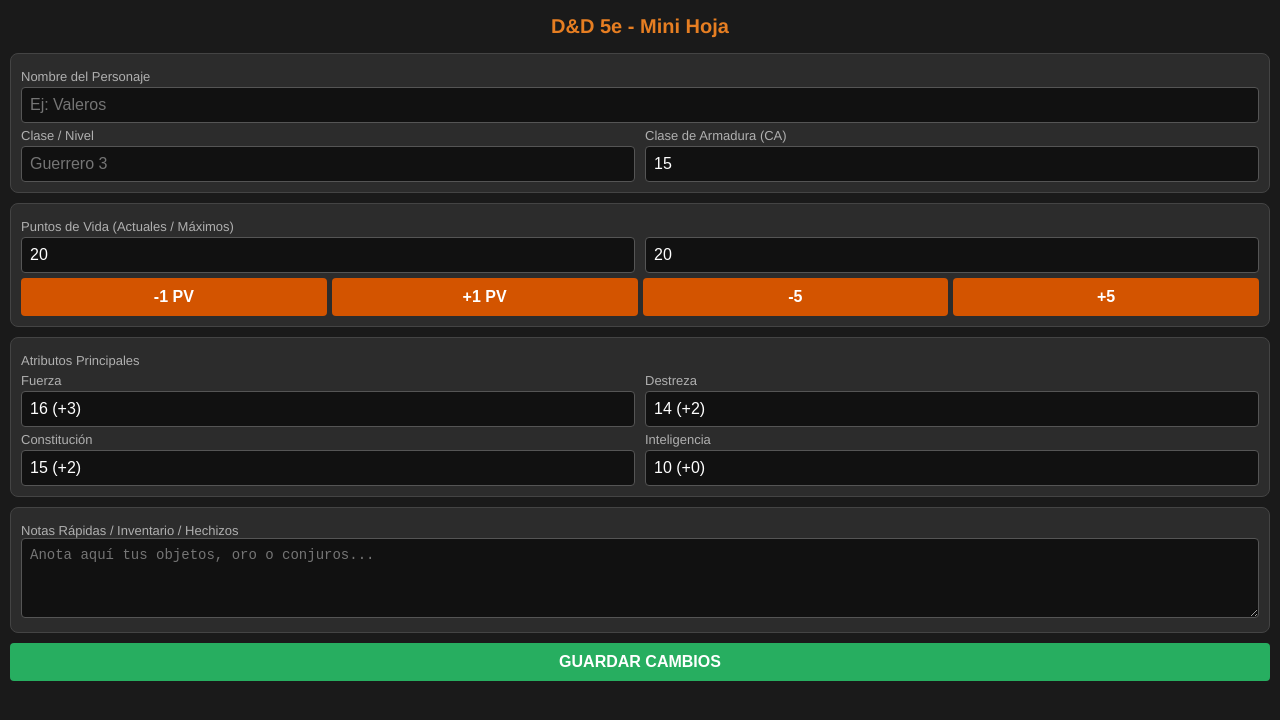
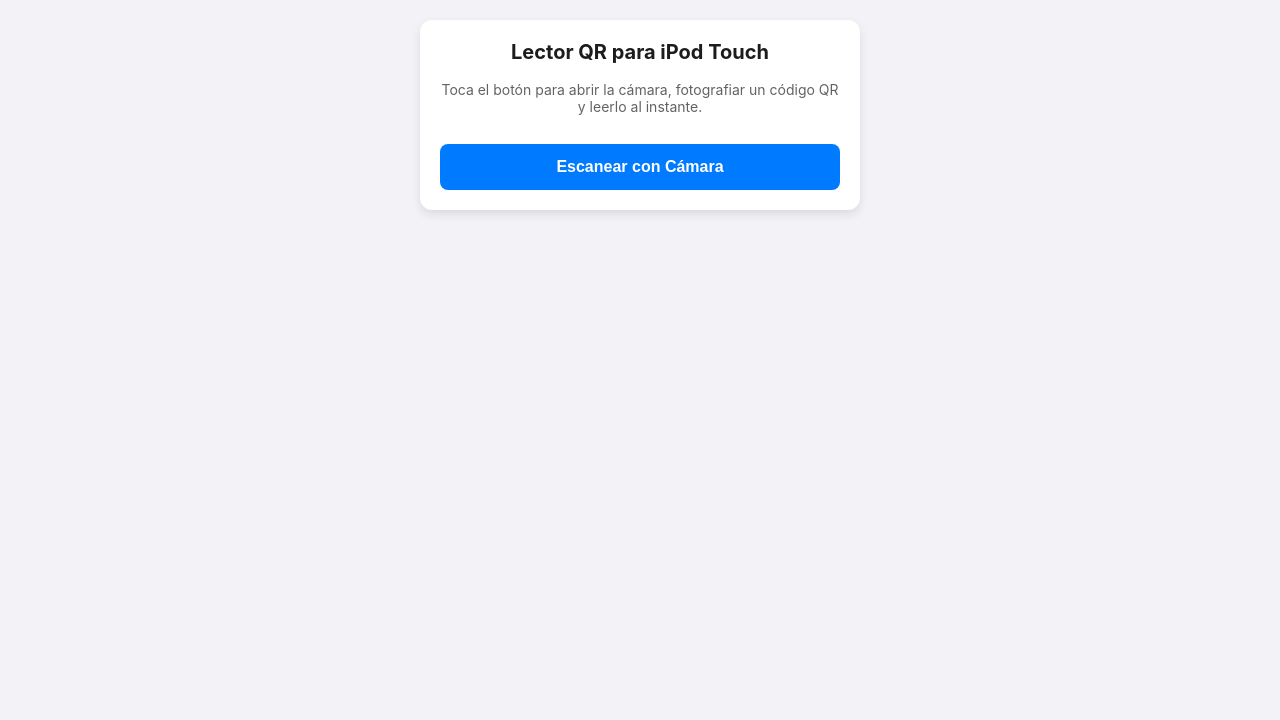
Before and after one commit to 178uats/dd, a plain HTML site: page index.html in a window 1280 px wide. Drawn offline with nearby package versions, Linux system fonts and the light colour scheme.

Commit message:
Revamp index.html for QR Reader functionality
Updated the title and layout for a QR reader interface. Enhanced styling and added functionality for scanning QR codes.

```diff
--- a/index.html
+++ b/index.html
@@ -3,207 +3,151 @@
 <head>
     <meta charset="UTF-8">
     <meta name="viewport" content="width=device-width, initial-scale=1.0, maximum-scale=1.0, user-scalable=no">
-    <title>D&D Mini Hoja</title>
+    <title>Lector QR iPod Touch 5G</title>
+    <!-- Librería ligera para decodificar QR basada en JS puro -->
+    <script src="https://cdn.jsdelivr.net/npm/jsqr@1.4.0/dist/jsQR.js"></script>
     <style>
         body {
-            font-family: Helvetica, Arial, sans-serif;
-            background-color: #1a1a1a;
-            color: #f0f0f0;
+            font-family: -apple-system, BlinkMacSystemFont, "Segoe UI", Roboto, Helvetica, Arial, sans-serif;
+            background-color: #f2f2f7;
+            color: #1c1c1e;
             margin: 0;
-            padding: 10px;
+            padding: 20px;
+            text-align: center;
         }
-        h1, h2 {
-            text-align: center;
-            color: #e67e22;
+        .container {
+            max-width: 400px;
+            margin: 0 auto;
+            background: #ffffff;
+            padding: 20px;
+            border-radius: 12px;
+            box-shadow: 0 4px 10px rgba(0,0,0,0.1);
+        }
+        h2 {
             font-size: 20px;
-            margin: 5px 0 15px 0;
+            margin-top: 0;
         }
-        .card {
-            background-color: #2c2c2c;
-            border: 1px solid #444;
-            border-radius: 8px;
-            padding: 10px;
-            margin-bottom: 10px;
+        p {
+            font-size: 14px;
+            color: #636366;
         }
-        label {
-            font-size: 13px;
-            color: #b0b0b0;
-            display: block;
-            margin-top: 5px;
-        }
-        input[type="text"], input[type="number"] {
-            width: 100%;
-            padding: 8px;
-            margin-top: 3px;
-            background-color: #111;
-            border: 1px solid #555;
-            color: #fff;
-            font-size: 16px;
-            border-radius: 4px;
-            box-sizing: border-box;
-        }
-        .grid-2 {
-            display: flex;
-            gap: 10px;
-        }
-        .grid-2 > div {
-            flex: 1;
-        }
-        .btn-group {
-            display: flex;
-            gap: 5px;
-            margin-top: 5px;
-        }
-        button {
-            flex: 1;
-            padding: 10px;
-            background-color: #d35400;
+        .btn-capture {
+            background-color: #007aff;
             color: white;
             border: none;
-            border-radius: 4px;
+            padding: 14px 20px;
             font-size: 16px;
             font-weight: bold;
+            border-radius: 8px;
+            width: 100%;
+            cursor: pointer;
+            margin-top: 15px;
         }
-        button:active {
-            background-color: #e67e22;
+        .btn-capture:active {
+            background-color: #0056b3;
         }
-        textarea {
-            width: 100%;
-            height: 80px;
-            background-color: #111;
-            border: 1px solid #555;
-            color: #fff;
-            border-radius: 4px;
-            padding: 8px;
-            box-sizing: border-box;
-            font-size: 14px;
+        #file-input {
+            display: none;
         }
-        .save-msg {
-            text-align: center;
-            font-size: 11px;
-            color: #27ae60;
-            margin-top: 5px;
-            height: 15px;
+        #result-container {
+            margin-top: 20px;
+            padding: 12px;
+            background: #e5e5ea;
+            border-radius: 8px;
+            word-break: break-all;
+            display: none;
+        }
+        #result-link {
+            color: #007aff;
+            font-weight: bold;
+            text-decoration: none;
+            display: block;
+            margin-top: 8px;
+        }
+        canvas {
+            display: none;
         }
     </style>
 </head>
 <body>
 
-    <h1>D&D 5e - Mini Hoja</h1>
+<div class="container">
+    <h2>Lector QR para iPod Touch</h2>
+    <p>Toca el botón para abrir la cámara, fotografiar un código QR y leerlo al instante.</p>
 
-    <!-- DATOS GENERALES -->
-    <div class="card">
-        <label>Nombre del Personaje</label>
-        <input type="text" id="nombre" placeholder="Ej: Valeros">
+    <!-- El atributo accept="image/*" y capture="environment" forzarán la apertura de la cámara trasera -->
+    <button class="btn-capture" onclick="document.getElementById('file-input').click();">Escanear con Cámara</button>
+    <input type="file" id="file-input" accept="image/*" capture="environment" onchange="handleImage(this)">
 
-        <div class="grid-2">
-            <div>
-                <label>Clase / Nivel</label>
-                <input type="text" id="clase" placeholder="Guerrero 3">
-            </div>
-            <div>
-                <label>Clase de Armadura (CA)</label>
-                <input type="number" id="ca" value="15">
-            </div>
-        </div>
+    <div id="result-container">
+        <strong>Resultado:</strong>
+        <p id="result-text"></p>
+        <a id="result-link" href="#" target="_blank" style="display:none;">Abrir Enlace</a>
     </div>
+</div>
 
-    <!-- PUNTOS DE VIDA -->
-    <div class="card">
-        <label>Puntos de Vida (Actuales / Máximos)</label>
-        <div class="grid-2">
-            <input type="number" id="pvActual" value="20">
-            <input type="number" id="pvMax" value="20">
-        </div>
-        <div class="btn-group">
-            <button onclick="modPV(-1)">-1 PV</button>
-            <button onclick="modPV(1)">+1 PV</button>
-            <button onclick="modPV(-5)">-5</button>
-            <button onclick="modPV(5)">+5</button>
-        </div>
-    </div>
+<canvas id="canvas"></canvas>
 
-    <!-- ATRIBUTOS PRINCIPALES -->
-    <div class="card">
-        <label>Atributos Principales</label>
-        <div class="grid-2">
-            <div>
-                <label>Fuerza</label>
-                <input type="text" id="fuerza" value="16 (+3)">
-            </div>
-            <div>
-                <label>Destreza</label>
-                <input type="text" id="destreza" value="14 (+2)">
-            </div>
-        </div>
-        <div class="grid-2">
-            <div>
-                <label>Constitución</label>
-                <input type="text" id="con" value="15 (+2)">
-            </div>
-            <div>
-                <label>Inteligencia</label>
-                <input type="text" id="int" value="10 (+0)">
-            </div>
-        </div>
-    </div>
+<script>
+function handleImage(input) {
+    if (input.files && input.files[0]) {
+        var reader = new FileReader();
+        reader.onload = function (e) {
+            var img = new Image();
+            img.onload = function () {
+                var canvas = document.getElementById('canvas');
+                var ctx = canvas.getContext('2d');
 
-    <!-- NOTAS / HECHIZOS / INVENTARIO -->
-    <div class="card">
-        <label>Notas Rápidas / Inventario / Hechizos</label>
-        <textarea id="notas" placeholder="Anota aquí tus objetos, oro o conjuros..."></textarea>
-    </div>
+                // Redimensionar si la imagen es muy grande para optimizar procesamiento en el iPod
+                var maxDimension = 800;
+                var width = img.width;
+                var height = img.height;
 
-    <!-- BOTONES DE ACCIÓN -->
-    <button onclick="guardarDatos()" style="background-color: #27ae60; width: 100%;">GUARDAR CAMBIOS</button>
-    <div class="save-msg" id="msg"></div>
+                if (width > height && width > maxDimension) {
+                    height *= maxDimension / width;
+                    width = maxDimension;
+                } else if (height > maxDimension) {
+                    width *= maxDimension / height;
+                    height = maxDimension;
+                }
 
-    <script>
-        // Función para cambiar los PV rápidamente
-        function modPV(cantidad) {
-            var inputPV = document.getElementById('pvActual');
-            var valorActual = parseInt(inputPV.value) || 0;
-            inputPV.value = valorActual + cantidad;
-            guardarDatos();
-        }
+                canvas.width = width;
+                canvas.height = height;
+                ctx.drawImage(img, 0, 0, width, height);
 
-        // Guardar automáticamente en la memoria local del navegador (localStorage)
-        function guardarDatos() {
-            try {
-                localStorage.setItem('dnd_nombre', document.getElementById('nombre').value);
-                localStorage.setItem('dnd_clase', document.getElementById('clase').value);
-                localStorage.setItem('dnd_ca', document.getElementById('ca').value);
-                localStorage.setItem('dnd_pvActual', document.getElementById('pvActual').value);
-                localStorage.setItem('dnd_pvMax', document.getElementById('pvMax').value);
-                localStorage.setItem('dnd_fuerza', document.getElementById('fuerza').value);
-                localStorage.setItem('dnd_destreza', document.getElementById('destreza').value);
-                localStorage.setItem('dnd_con', document.getElementById('con').value);
-                localStorage.setItem('dnd_int', document.getElementById('int').value);
-                localStorage.setItem('dnd_notas', document.getElementById('notas').value);
+                var imageData = ctx.getImageData(0, 0, canvas.width, canvas.height);
+                var code = jsQR(imageData.data, imageData.width, imageData.height, {
+                    inversionAttempts: "dontInvert",
+                });
 
-                var msg = document.getElementById('msg');
-                msg.innerHTML = "¡Guardado con éxito en el iPod!";
-                setTimeout(function() {
-                    msg.innerHTML = "";
-                }, 2000);
-            } catch(e) {
-                // Por si el almacenamiento local está restringido en archivos locales de iOS
-            }
-        }
+                var resultContainer = document.getElementById('result-container');
+                var resultText = document.getElementById('result-text');
+                var resultLink = document.getElementById('result-link');
 
-        // Cargar datos guardados al abrir la página
-        window.onload = function() {
-            if(localStorage.getItem('dnd_nombre')) document.getElementById('nombre').value = localStorage.getItem('dnd_nombre');
-            if(localStorage.getItem('dnd_clase')) document.getElementById('clase').value = localStorage.getItem('dnd_clase');
-            if(localStorage.getItem('dnd_ca')) document.getElementById('ca').value = localStorage.getItem('dnd_ca');
-            if(localStorage.getItem('dnd_pvActual')) document.getElementById('pvActual').value = localStorage.getItem('dnd_pvActual');
-            if(localStorage.getItem('dnd_pvMax')) document.getElementById('pvMax').value = localStorage.getItem('dnd_pvMax');
-            if(localStorage.getItem('dnd_fuerza')) document.getElementById('fuerza').value = localStorage.getItem('dnd_fuerza');
-            if(localStorage.getItem('dnd_destreza')) document.getElementById('destreza').value = localStorage.getItem('dnd_destreza');
-            if(localStorage.getItem('dnd_con')) document.getElementById('con').value = localStorage.getItem('dnd_con');
-            if(localStorage.getItem('dnd_int')) document.getElementById('int').value = localStorage.getItem('dnd_int');
-            if(localStorage.getItem('dnd_notas')) document.getElementById('notas').value = localStorage.getItem('dnd_notas');
-        }
-    </script>
+                resultContainer.style.display = 'block';
+
+                if (code) {
+                    resultText.innerText = code.data;
+
+                    // Comprobar si el texto decodificado es una URL válida
+                    if (code.data.startsWith('http://') || code.data.startsWith('https://')) {
+                        resultLink.href = code.data;
+                        resultLink.style.display = 'block';
+                        resultLink.innerText = "Abrir Enlace: " + code.data;
+                    } else {
+                        resultLink.style.display = 'none';
+                    }
+                } else {
+                    resultText.innerText = "No se pudo detectar ningún código QR. Inténtá de nuevo asegurándote de enfocar bien.";
+                    resultLink.style.display = 'none';
+                }
+            };
+            img.src = e.target.result;
+        };
+        reader.readAsDataURL(input.files[0]);
+    }
+}
+</script>
+
 </body>
 </html>
```
